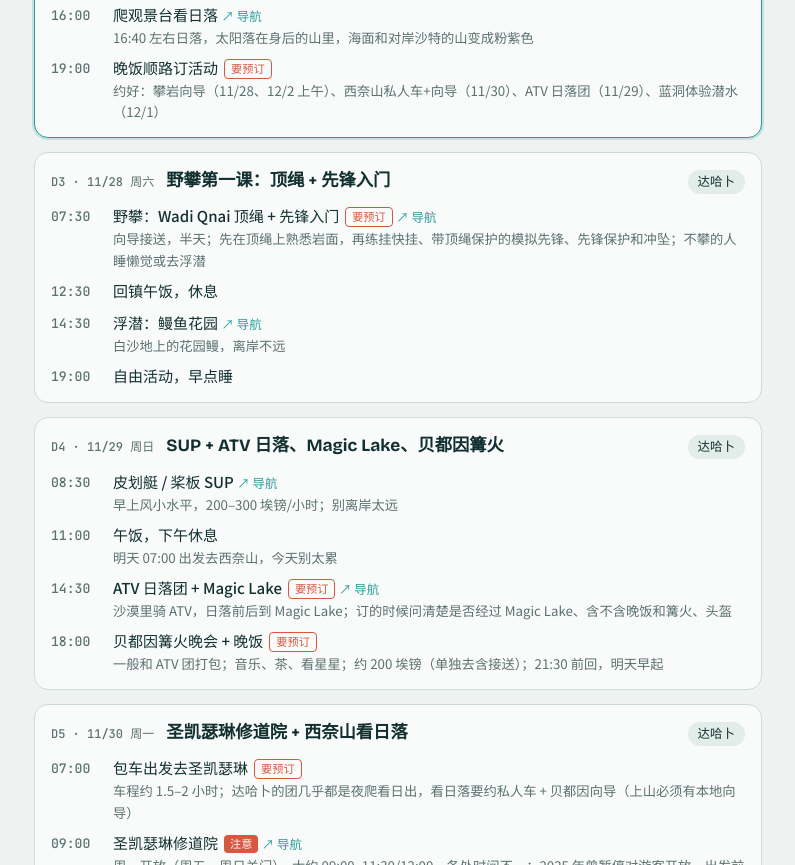
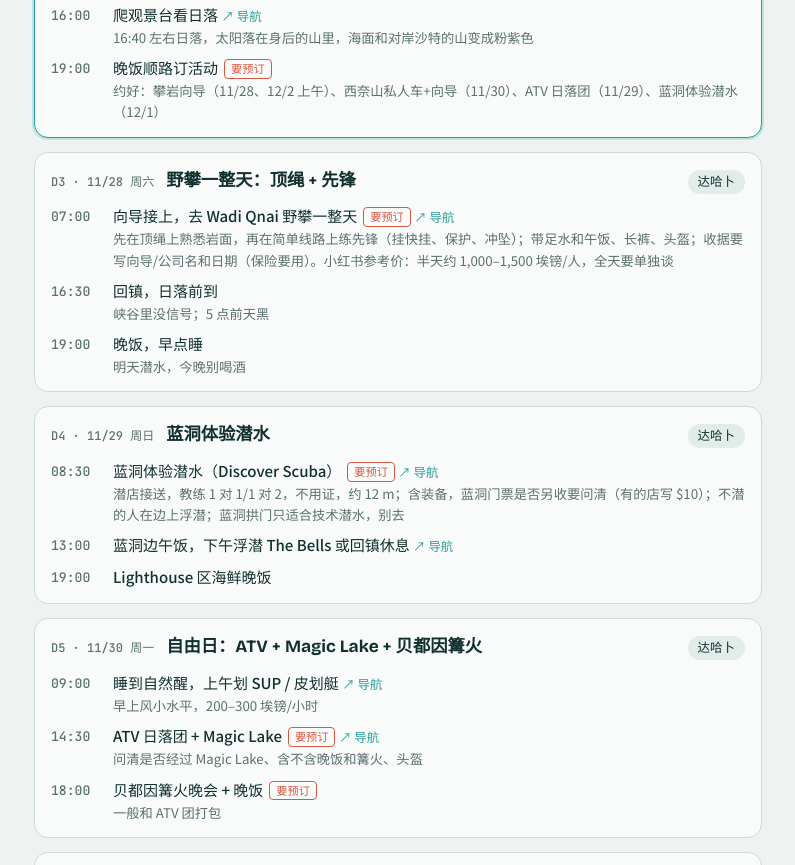
Before and after one commit to RvMe/egypt-trip-2026, a plain HTML site: page index.html in a window 1280 px wide. Shown: the part 1935-2800 px from the top of the page, without its empty margins (242-1037 px from the left). Drawn offline with nearby package versions, Linux system fonts and the light colour scheme; a web font is replaced by a local one.

Commit message:
行程调整：11/28 全天野攀、11/29 蓝洞体验潜水、取消西奈山、12/2 退房坐夜车回开罗、12/3 开罗多一天（待订住处）；待办同步

```diff
--- a/index.html
+++ b/index.html
@@ -500,44 +500,38 @@ const DAYS = [
    {t:"16:00", tz:"+02:00", what:"爬观景台看日落", note:"16:40 左右日落，太阳落在身后的山里，海面和对岸沙特的山变成粉紫色", place:"Footpath to Viewpoint Dahab"},
    {t:"19:00", tz:"+02:00", what:"晚饭顺路订活动", note:"约好：攀岩向导（11/28、12/2 上午）、西奈山私人车+向导（11/30）、ATV 日落团（11/29）、蓝洞体验潜水（12/1）", tag:"book"}
  ]},
- {d:"2026-11-28", w:"周六", title:"野攀第一课：顶绳 + 先锋入门", where:"达哈卜", items:[
-   {t:"07:30", tz:"+02:00", what:"野攀：Wadi Qnai 顶绳 + 先锋入门", note:"向导接送，半天；先在顶绳上熟悉岩面，再练挂快挂、带顶绳保护的模拟先锋、先锋保护和冲坠；不攀的人睡懒觉或去浮潜", place:"Wadi Gnai Dahab", tag:"book"},
-   {t:"12:30", tz:"+02:00", what:"回镇午饭，休息"},
-   {t:"14:30", tz:"+02:00", what:"浮潜：鳗鱼花园", note:"白沙地上的花园鳗，离岸不远", place:"Eel Garden Dahab"},
-   {t:"19:00", tz:"+02:00", what:"自由活动，早点睡"}
+ {d:"2026-11-28", w:"周六", title:"野攀一整天：顶绳 + 先锋", where:"达哈卜", items:[
+   {t:"07:00", tz:"+02:00", what:"向导接上，去 Wadi Qnai 野攀一整天", note:"先在顶绳上熟悉岩面，再在简单线路上练先锋（挂快挂、保护、冲坠）；带足水和午饭、长裤、头盔；收据要写向导/公司名和日期（保险要用）。小红书参考价：半天约 1,000–1,500 埃镑/人，全天要单独谈", place:"Wadi Gnai Dahab", tag:"book"},
+   {t:"16:30", tz:"+02:00", what:"回镇，日落前到", note:"峡谷里没信号；5 点前天黑"},
+   {t:"19:00", tz:"+02:00", what:"晚饭，早点睡", note:"明天潜水，今晚别喝酒"}
  ]},
- {d:"2026-11-29", w:"周日", title:"SUP + ATV 日落、Magic Lake、贝都因篝火", where:"达哈卜", items:[
-   {t:"08:30", tz:"+02:00", what:"皮划艇 / 桨板 SUP", note:"早上风小水平，200–300 埃镑/小时；别离岸太远", place:"Lighthouse Dahab"},
-   {t:"11:00", tz:"+02:00", what:"午饭，下午休息", note:"明天 07:00 出发去西奈山，今天别太累"},
-   {t:"14:30", tz:"+02:00", what:"ATV 日落团 + Magic Lake", note:"沙漠里骑 ATV，日落前后到 Magic Lake；订的时候问清楚是否经过 Magic Lake、含不含晚饭和篝火、头盔", tag:"book", place:"Magic Lake Dahab"},
-   {t:"18:00", tz:"+02:00", what:"贝都因篝火晚会 + 晚饭", note:"一般和 ATV 团打包；音乐、茶、看星星；约 200 埃镑（单独去含接送）；21:30 前回，明天早起", tag:"book"}
- ]},
- {d:"2026-11-30", w:"周一", title:"圣凯瑟琳修道院 + 西奈山看日落", where:"达哈卜", items:[
-   {t:"07:00", tz:"+02:00", what:"包车出发去圣凯瑟琳", note:"车程约 1.5–2 小时；达哈卜的团几乎都是夜爬看日出，看日落要约私人车 + 贝都因向导（上山必须有本地向导）", tag:"book"},
-   {t:"09:00", tz:"+02:00", what:"圣凯瑟琳修道院", note:"周一开放（周五、周日关门），大约 09:00–11:30/12:00，各处时间不一；2025 年曾暂停对游客开放，出发前让向导确认", place:"Saint Catherine's Monastery", tag:"warn"},
-   {t:"12:00", tz:"+02:00", what:"午饭，开始登山", note:"走骆驼道约 2.5–3 小时，最后 750 级台阶", place:"Mount Sinai"},
-   {t:"16:35", tz:"+02:00", what:"山顶看日落", note:"约 16:35；日落后很快变冷变黑，带羽绒服、头灯、手套"},
-   {t:"17:00", tz:"+02:00", what:"打头灯下山", note:"约 2 小时，走骆驼道别走台阶；约 21:00 回达哈卜", tag:"warn"}
- ]},
- {d:"2026-12-01", w:"周二", title:"蓝洞体验潜水", where:"达哈卜", items:[
-   {t:"08:30", tz:"+02:00", what:"蓝洞体验潜水", note:"潜店带去，教练 1 对 1/1 对 2，不用证，约 €25–40；不潜的人在蓝洞边浮潜；蓝洞拱门只适合技术潜水，别去；西奈山（高海拔）安排在潜水之前，没问题", place:"Blue Hole Dahab", tag:"book"},
+ {d:"2026-11-29", w:"周日", title:"蓝洞体验潜水", where:"达哈卜", items:[
+   {t:"08:30", tz:"+02:00", what:"蓝洞体验潜水（Discover Scuba）", note:"潜店接送，教练 1 对 1/1 对 2，不用证，约 12 m；含装备，蓝洞门票是否另收要问清（有的店写 $10）；不潜的人在边上浮潜；蓝洞拱门只适合技术潜水，别去", place:"Blue Hole Dahab", tag:"book"},
    {t:"13:00", tz:"+02:00", what:"蓝洞边午饭，下午浮潜 The Bells 或回镇休息", place:"Blue Hole Dahab"},
    {t:"19:00", tz:"+02:00", what:"Lighthouse 区海鲜晚饭"}
  ]},
- {d:"2026-12-02", w:"周三 · 阿联酋国庆", title:"野攀第二课：先锋 + 海边骑马", where:"达哈卜", items:[
-   {t:"07:30", tz:"+02:00", what:"野攀：先锋", note:"在简单线路上真正先锋，向导在旁边看；状态好可以去 Camel Canyon；潜水后隔一天，不冲突", place:"Wadi Gnai Dahab", tag:"book"},
-   {t:"12:30", tz:"+02:00", what:"回镇午饭，休息"},
-   {t:"15:30", tz:"+02:00", what:"海边骑马看日落", note:"约 500 埃镑/小时，谈好时长和总价", tag:"book"},
-   {t:"19:00", tz:"+02:00", what:"自由活动"}
+ {d:"2026-11-30", w:"周一", title:"自由日：ATV + Magic Lake + 贝都因篝火", where:"达哈卜", items:[
+   {t:"09:00", tz:"+02:00", what:"睡到自然醒，上午划 SUP / 皮划艇", note:"早上风小水平，200–300 埃镑/小时", place:"Lighthouse Dahab"},
+   {t:"14:30", tz:"+02:00", what:"ATV 日落团 + Magic Lake", note:"问清是否经过 Magic Lake、含不含晚饭和篝火、头盔", tag:"book", place:"Magic Lake Dahab"},
+   {t:"18:00", tz:"+02:00", what:"贝都因篝火晚会 + 晚饭", note:"一般和 ATV 团打包", tag:"book"}
  ]},
- {d:"2026-12-03", w:"周四", title:"最后一天：浮潜 / 划船，夜车回开罗", where:"夜车上", items:[
-   {t:"08:30", tz:"+02:00", what:"自由：再划一次 SUP，或去 Islands 浮潜", note:"Islands 珊瑚迷宫，生态最好", place:"Islands Dive Site Dahab"},
-   {t:"12:00", tz:"+02:00", what:"退房，行李寄存"},
+ {d:"2026-12-01", w:"周二", title:"自由日：骑马 / 浮潜 / 想再攀就再攀", where:"达哈卜", items:[
+   {t:"09:00", tz:"+02:00", what:"浮潜 Eel Garden 或 Islands", note:"Islands 珊瑚迷宫，生态最好", place:"Islands Dive Site Dahab"},
+   {t:"15:30", tz:"+02:00", what:"海边骑马看日落", note:"约 350–500 埃镑/小时，谈好时长和总价", tag:"book"},
+   {t:"19:00", tz:"+02:00", what:"最后一晚在达哈卜吃饭"}
+ ]},
+ {d:"2026-12-02", w:"周三", title:"退房，夜车回开罗", where:"夜车上", items:[
+   {t:"12:00", tz:"+02:00", what:"退房（Zuri 只订到 12/2），行李寄存", note:"问酒店能否寄存到晚上"},
    {t:"16:00", tz:"+02:00", what:"海边看最后一次日落，晚饭"},
-   {t:"21:00", tz:"+02:00", what:"Go Bus 夜车 达哈卜 → 开罗", note:"Super Go D 680 埃镑/人，标称 10 小时，约 07:00 到解放广场。想舒服点：23:30 Elite（1000 埃镑），约 09:30 到", tag:"book", place:"Go Bus Dahab El Masbat", ev:true}
+   {t:"21:00", tz:"+02:00", what:"Go Bus 夜车 达哈卜 → 开罗", note:"⚠️ 改到 12/2：原来订的是 12/3，要改签或重订；选最舒服的舱位（Royal 前 4 座 > Aero > Elite，别坐 Super Go）；车上很冷带外套", tag:"book", place:"Go Bus Dahab El Masbat", ev:true}
+ ]},
+ {d:"2026-12-03", w:"周四", title:"开罗：多出来的一天", where:"开罗", items:[
+   {t:"07:00", tz:"+02:00", what:"夜车到开罗，去酒店放行李", note:"⚠️ 12/3 晚要订开罗住处（还没订）", tag:"book", place:"Downtown Cairo"},
+   {t:"10:00", tz:"+02:00", what:"补觉后自由活动：尼罗河边、扎马雷克、Cairo Tower"},
+   {t:"19:00", tz:"+02:00", what:"尼罗河边晚饭"}
  ]},
  {d:"2026-12-04", w:"周五", title:"开罗老城一整天，深夜回阿布扎比", where:"红眼航班", items:[
-   {t:"07:00", tz:"+02:00", what:"大巴到开罗，早饭", note:"可订市中心钟点房洗澡、寄行李", place:"Downtown Cairo"},
+   {t:"08:00", tz:"+02:00", what:"早饭，退房寄存行李", note:"酒店寄存到傍晚", place:"Downtown Cairo"},
    {t:"09:00", tz:"+02:00", what:"埃及博物馆（解放广场）", note:"老馆，木乃伊和大量原件；外国人 550 埃镑；周五可能有礼拜时段，9 点到最稳", place:"Egyptian Museum Tahrir Cairo"},
    {t:"13:00", tz:"+02:00", what:"午饭：Koshary", place:"Abou Tarek Koshary"},
    {t:"14:30", tz:"+02:00", what:"萨拉丁城堡、穆罕默德·阿里清真寺", note:"周五中午礼拜时间清真寺不对游客开放，下午去", place:"Cairo Citadel"},
@@ -554,14 +548,15 @@ const TODO = [
  ["visa","签证：出发前办电子签 $25（visa2egypt.gov.eg），或落地买 $30 纸质签（备干净美元现金）","先办"],
  ["flight","✅ 已出票：11/27 Nile Air NP051 开罗 T1 → 沙姆 T2（4 人 ¥1,224）",""],
  ["van","约 11/27 沙姆机场→达哈卜 6–7 座车（4 人 + 8 件大行李）","先办"],
- ["bus","订 Go Bus 12/3 21:00 达哈卜→开罗（4 张，go-bus.com）","先办"],
+ ["bus","⚠️ Go Bus 夜车改到 12/2 晚（原订 12/3）：改签或重订，选最舒服舱位","今天"],
  ["giza","✅ 已订 11/26 FLAMINGO 公寓（机场附近）；WhatsApp 问寄存行李、打包早餐",""],
  ["dahab","✅ 已订达哈卜 Zuri Dahab Hotel 6 晚（11/27–12/3）",""],
  ["dayroom","可选：12/4 开罗市中心钟点房",""],
- ["atv","订 11/29 ATV 日落团（问清楚去不去 Magic Lake、含不含贝都因篝火晚饭）",""],
- ["climb","约攀岩向导 11/28 + 12/2 上午（顶绳 + 学先锋，提前说要学先锋）","尽快"],
- ["dive","约 12/1 蓝洞体验潜水（谁潜谁浮潜见「待讨论」）",""],
- ["sinai","约 11/30 西奈山日落：私人车 + 贝都因向导，07:00 出发先去修道院（团几乎都是夜爬日出，要单独问）","尽快"],
+ ["atv","订 11/30 ATV 日落团（问清楚去不去 Magic Lake、含不含贝都因篝火晚饭）",""],
+ ["climb","约攀岩向导 11/28 全天（顶绳 + 先锋，4 人）","今天"],
+ ["dive","约 11/29 蓝洞体验潜水（4 人）","今天"],
+ ["cairo3","订开罗 12/3 一晚住处",""],
+ ["sinai","✅ 取消：不去西奈山",""],
  ["gem","网上订大埃及博物馆 11/26 下午时段票（visit-gem.com，1,830 埃镑/人，现场不卖）","尽快"],
  ["ins","✅ 旅行保险：Allianz 阿联酋 Standard + Sports，4 人都已各自买好；救援电话和理赔见「实用信息 → 旅行保险」",""],
  ["cash","备美元现金，小费和签证用",""],
@@ -600,7 +595,7 @@ const TODO = [
   pin(C,'开罗','12/4 老城一天',10,-6); pin(G,'吉萨','住 1 晚',-10,8,'end');
   pin(S,'沙姆沙伊赫','11/27 落地转车',-10,16,'end');
   pin(D,'达哈卜','住 6 晚 ⭐',12,4,'start',true);
-  pin(K,'西奈山','11/30 日落',-10,-4,'end');
+  pin(K,'西奈山','（取消）',-10,-4,'end');
   txt(W-12,36,'阿布扎比 ↗ 约 4 小时',{size:13,anchor:'end',fill:'var(--sand)'});
 })();
 
```
